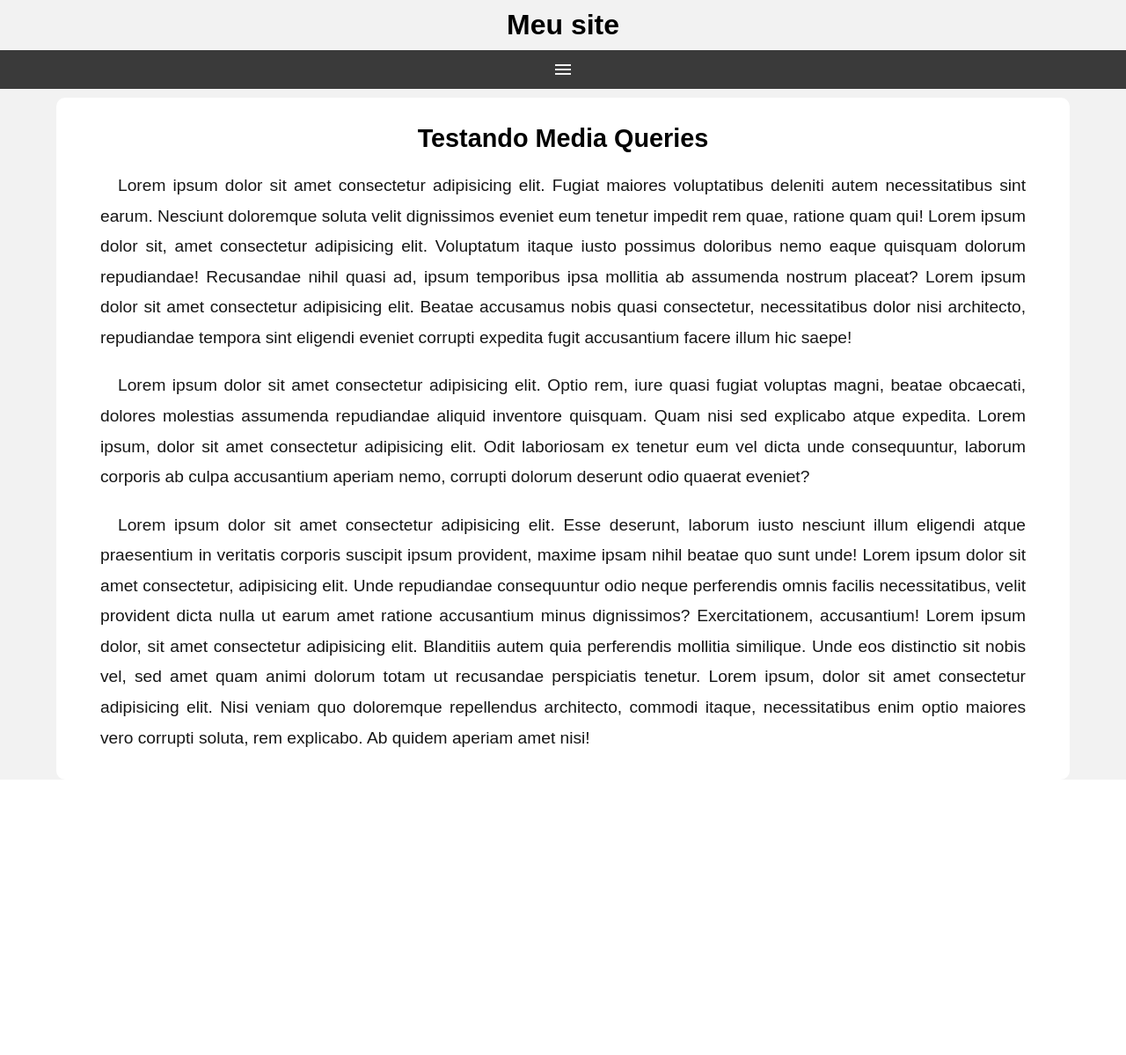
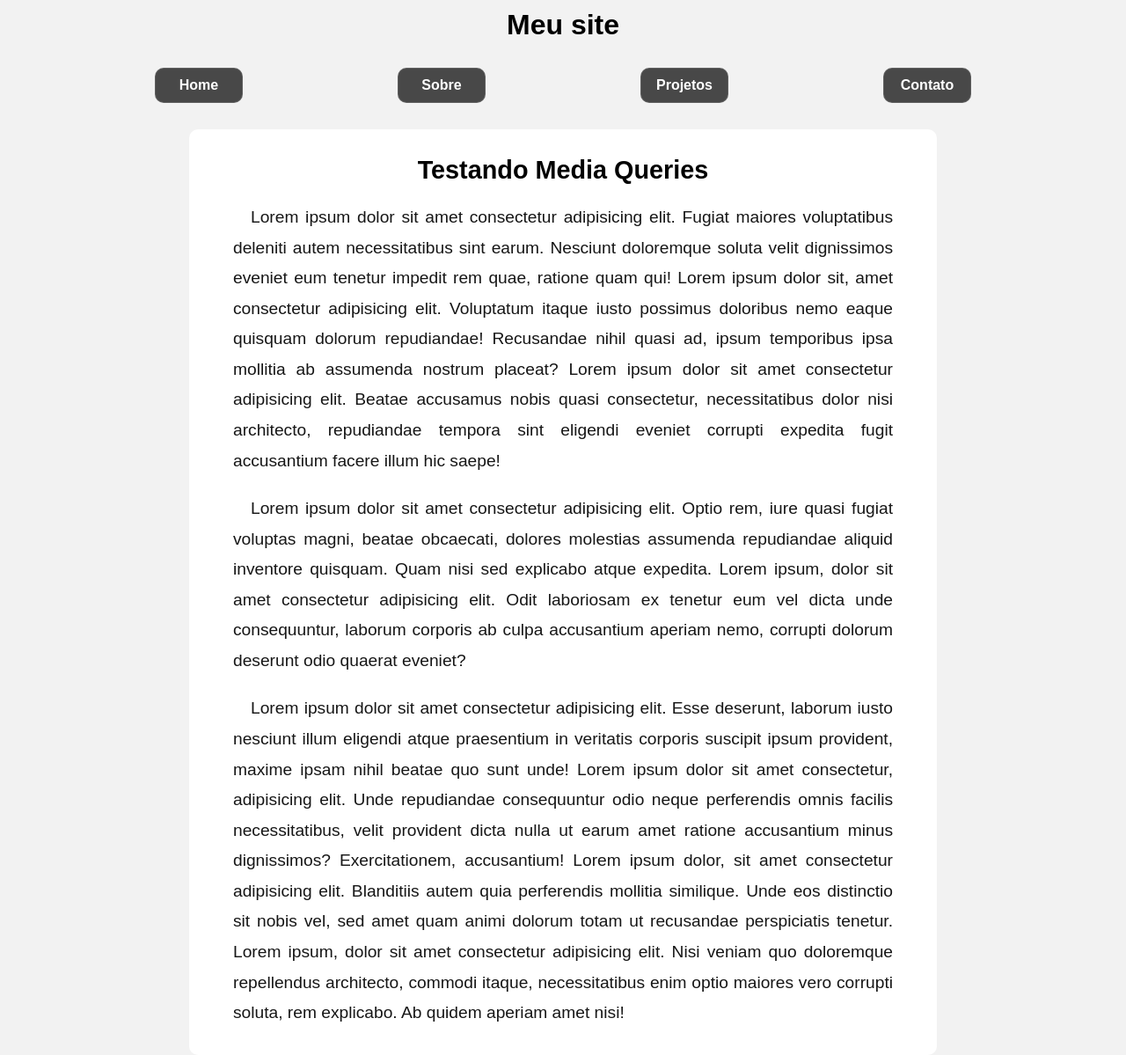
Before and after one commit to Jefersonboaventura/htmlcss, a PHP site: page / in a window 1280 px wide. Shown: the whole page at 88% size. Before the commit the page ends 886 px from the top, so only its background shows below. Run offline with PHP 8.4, Linux system fonts and the light colour scheme.

Commit message:
atualizei o exercicio de media query

```diff
--- a/mediaquerie/ex026/mq005/estilos/tablet.css
+++ b/mediaquerie/ex026/mq005/estilos/tablet.css
@@ -1 +1,29 @@
 @charset "UTF-8";
+*{
+    margin: 0;
+    padding: 0;
+    box-sizing: border-box;
+}
+span#burguer{
+    display: none;
+}
+
+menu#items{
+    display: block;
+}
+
+menu#items a{
+    display: inline-block;
+    border-radius: 10px;
+    width: 100px;
+}
+
+menu#items ul{
+    display: flex;
+    justify-content: space-evenly;
+    padding: 20px 0px;
+}
+
+main{
+    width: 850px;
+}
--- a/mediaquerie/ex026/mq005/index.html
+++ b/mediaquerie/ex026/mq005/index.html
@@ -4,12 +4,12 @@
     <meta charset="UTF-8">
     <meta name="viewport" content="width=device-width, initial-scale=1.0">
     <link rel="stylesheet" href="estilos/style.css" media="all">
-    <link rel="stylesheet" href="estilos/tablet.css">
+    <link rel="stylesheet" href="estilos/tablet.css" media="screen and (min-width: 768px)">
     <link rel="stylesheet" href="estilos/desktop.css">
     <link rel="stylesheet" href="https://fonts.googleapis.com/css2?family=Material+Symbols+Outlined:opsz,wght,FILL,GRAD@20..48,100..700,0..1,-50..200&icon_names=menu" />
     <title>Media Queries</title>
 </head>
-<body>
+<body onresize="mudouTamanho()">
     <header>
         <h1>Meu site</h1>
         <span class="material-symbols-outlined" id="burguer" onclick="clickMenu()">
@@ -56,7 +56,17 @@
      function clickMenu() {
         if (items.style.display == 'block'){
             items.style.display = 'none'
-        }else (items.style.display = 'block')
+        }else {
+            items.style.display = 'block'
+        }
+     }
+
+     function mudouTamanho(){
+        if (window.innerWidth >= 768) {
+            items.style.display = 'block'
+        }else{
+            items.style.display = 'none'
+        }
      }
 
 
```
